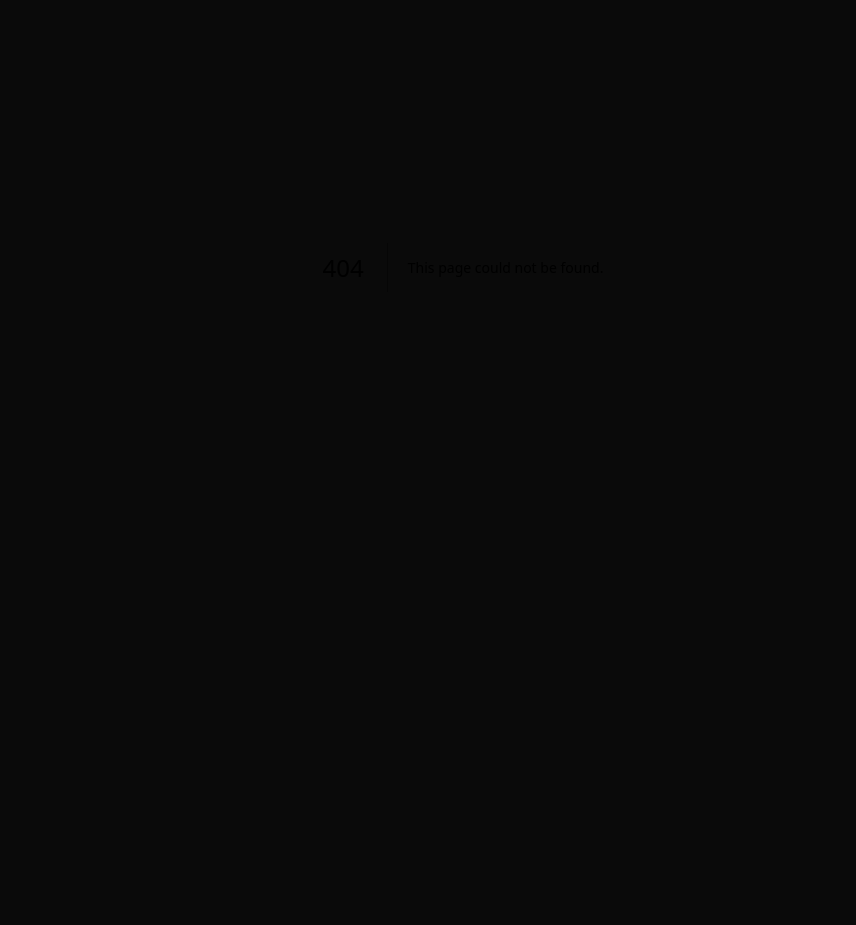
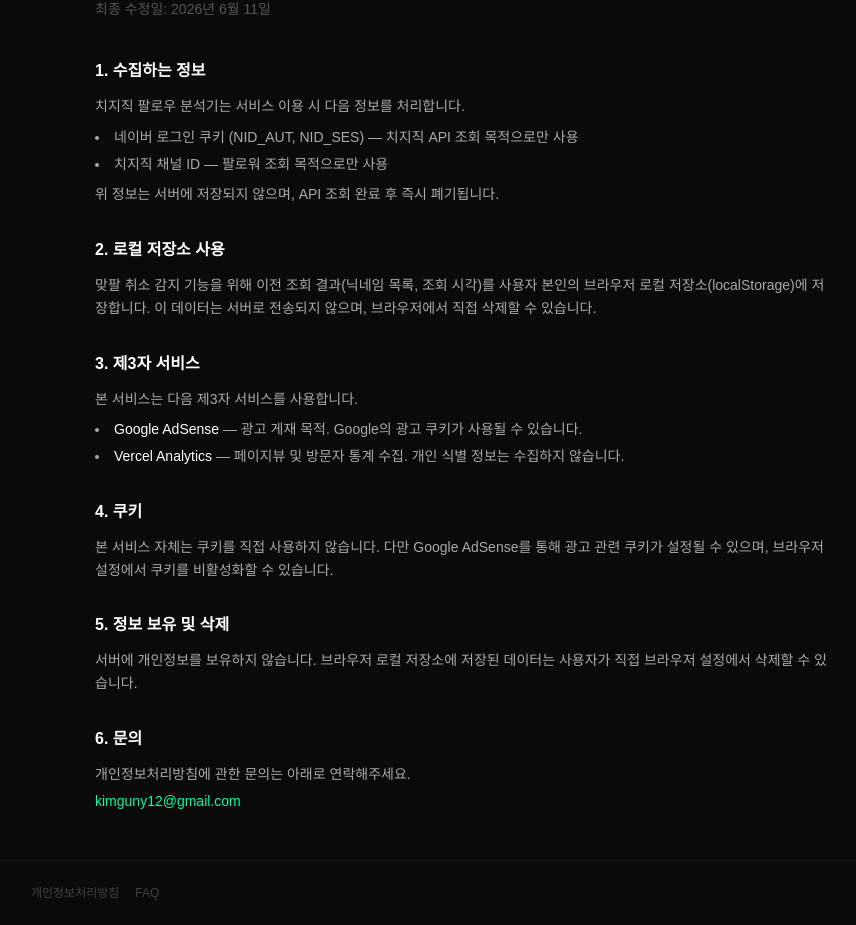
Before and after one commit to kimguny/chzzk-tracker, a Next.js app: page /privacy in a window 1280 px wide. Before the commit this address had no page. Shown: the part 178-1103 px from the top of the page, without its empty margins (177-1033 px from the left). Before the commit the page ends 845 px from the top, so only its background shows below. Built offline with nearby package versions, Linux system fonts and the light colour scheme.

Commit message:
feat: add privacy policy page and footer navigation
- /privacy 개인정보처리방침 페이지 추가
- 푸터에 개인정보처리방침 / FAQ 링크 추가

Co-Authored-By: Claude Sonnet 4.6 <noreply@anthropic.com>

```diff
--- a/src/app/layout.tsx
+++ b/src/app/layout.tsx
@@ -44,6 +44,12 @@ export default function RootLayout({
           </div>
         </header>
         {children}
+        <footer className="mt-auto py-6" style={{ borderTop: "1px solid #1a1a1a" }}>
+          <div className="mx-auto max-w-4xl px-4 flex gap-4 text-xs" style={{ color: "#444" }}>
+            <Link href="/privacy" style={{ color: "#444" }}>개인정보처리방침</Link>
+            <Link href="/faq" style={{ color: "#444" }}>FAQ</Link>
+          </div>
+        </footer>
         <Analytics />
       </body>
     </html>
--- /dev/null
+++ b/src/app/privacy/page.tsx
@@ -0,0 +1,87 @@
+import type { Metadata } from "next";
+import Link from "next/link";
+
+export const metadata: Metadata = {
+  title: "개인정보처리방침 | 치지직 팔로우 분석기",
+  description: "치지직 팔로우 분석기 개인정보처리방침",
+};
+
+export default function PrivacyPage() {
+  return (
+    <div className="min-h-screen" style={{ background: "#0a0a0a", color: "#fff" }}>
+      <div className="mx-auto max-w-3xl px-4 py-12">
+        <div className="mb-10">
+          <Link href="/" className="text-sm" style={{ color: "#555" }}>
+            ← 돌아가기
+          </Link>
+          <h1 className="mt-4 text-3xl font-black tracking-tight">
+            개인정보 <span style={{ color: "#00FFA3" }}>처리방침</span>
+          </h1>
+          <p className="mt-2 text-sm" style={{ color: "#555" }}>
+            최종 수정일: 2026년 6월 11일
+          </p>
+        </div>
+
+        <div className="space-y-8 text-sm leading-relaxed" style={{ color: "#aaa" }}>
+          <section>
+            <h2 className="mb-3 text-base font-bold" style={{ color: "#fff" }}>1. 수집하는 정보</h2>
+            <p>
+              치지직 팔로우 분석기는 서비스 이용 시 다음 정보를 처리합니다.
+            </p>
+            <ul className="mt-2 list-disc list-inside space-y-1">
+              <li>네이버 로그인 쿠키 (NID_AUT, NID_SES) — 치지직 API 조회 목적으로만 사용</li>
+              <li>치지직 채널 ID — 팔로워 조회 목적으로만 사용</li>
+            </ul>
+            <p className="mt-2">
+              위 정보는 서버에 저장되지 않으며, API 조회 완료 후 즉시 폐기됩니다.
+            </p>
+          </section>
+
+          <section>
+            <h2 className="mb-3 text-base font-bold" style={{ color: "#fff" }}>2. 로컬 저장소 사용</h2>
+            <p>
+              맞팔 취소 감지 기능을 위해 이전 조회 결과(닉네임 목록, 조회 시각)를 사용자 본인의 브라우저 로컬 저장소(localStorage)에 저장합니다.
+              이 데이터는 서버로 전송되지 않으며, 브라우저에서 직접 삭제할 수 있습니다.
+            </p>
+          </section>
+
+          <section>
+            <h2 className="mb-3 text-base font-bold" style={{ color: "#fff" }}>3. 제3자 서비스</h2>
+            <p>본 서비스는 다음 제3자 서비스를 사용합니다.</p>
+            <ul className="mt-2 list-disc list-inside space-y-1">
+              <li>
+                <span style={{ color: "#fff" }}>Google AdSense</span> — 광고 게재 목적. Google의 광고 쿠키가 사용될 수 있습니다.
+              </li>
+              <li>
+                <span style={{ color: "#fff" }}>Vercel Analytics</span> — 페이지뷰 및 방문자 통계 수집. 개인 식별 정보는 수집하지 않습니다.
+              </li>
+            </ul>
+          </section>
+
+          <section>
+            <h2 className="mb-3 text-base font-bold" style={{ color: "#fff" }}>4. 쿠키</h2>
+            <p>
+              본 서비스 자체는 쿠키를 직접 사용하지 않습니다. 다만 Google AdSense를 통해 광고 관련 쿠키가 설정될 수 있으며,
+              브라우저 설정에서 쿠키를 비활성화할 수 있습니다.
+            </p>
+          </section>
+
+          <section>
+            <h2 className="mb-3 text-base font-bold" style={{ color: "#fff" }}>5. 정보 보유 및 삭제</h2>
+            <p>
+              서버에 개인정보를 보유하지 않습니다. 브라우저 로컬 저장소에 저장된 데이터는 사용자가 직접 브라우저 설정에서 삭제할 수 있습니다.
+            </p>
+          </section>
+
+          <section>
+            <h2 className="mb-3 text-base font-bold" style={{ color: "#fff" }}>6. 문의</h2>
+            <p>
+              개인정보처리방침에 관한 문의는 아래로 연락해주세요.
+            </p>
+            <p className="mt-1" style={{ color: "#00FFA3" }}>kimguny12@gmail.com</p>
+          </section>
+        </div>
+      </div>
+    </div>
+  );
+}
```
